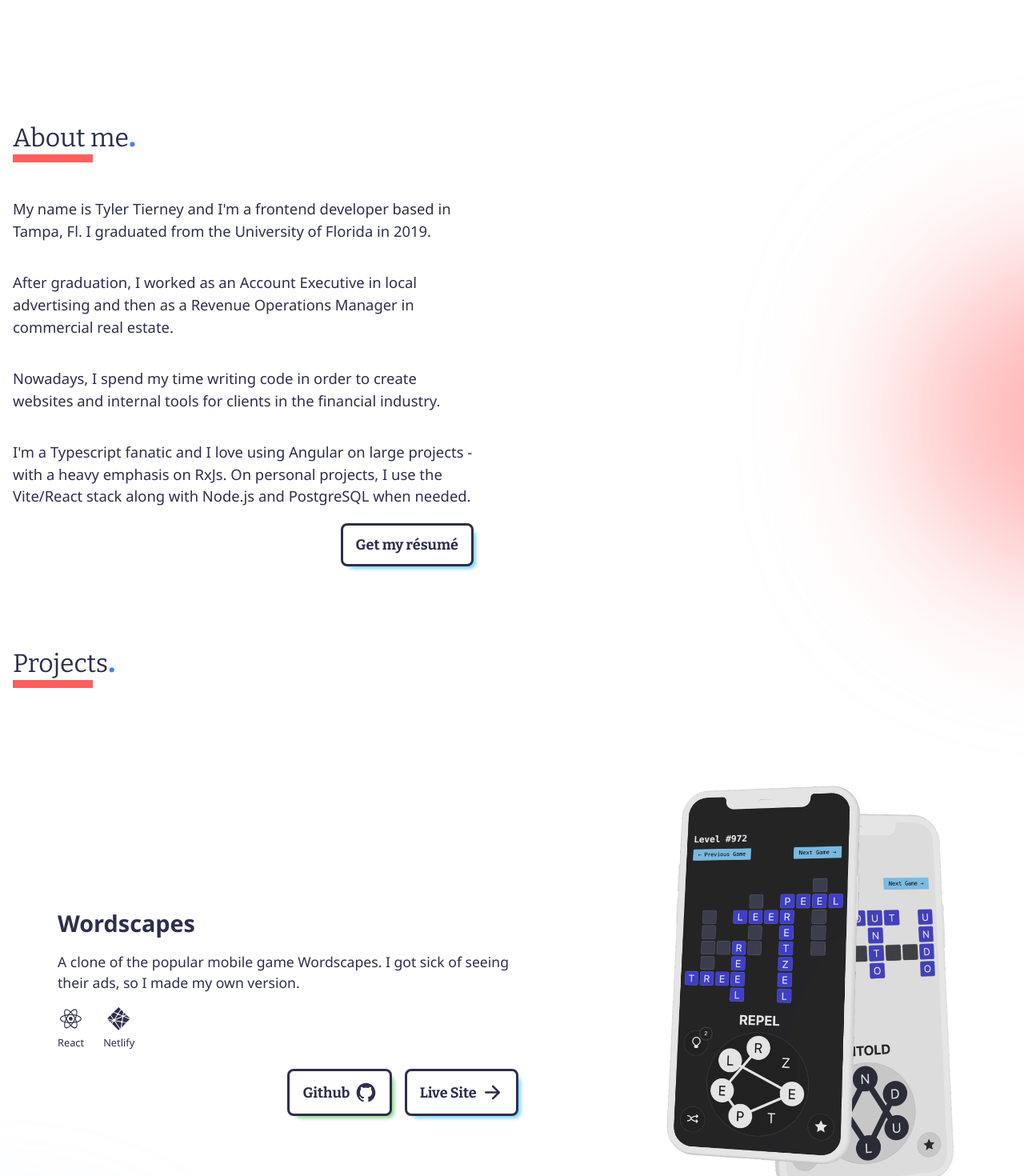
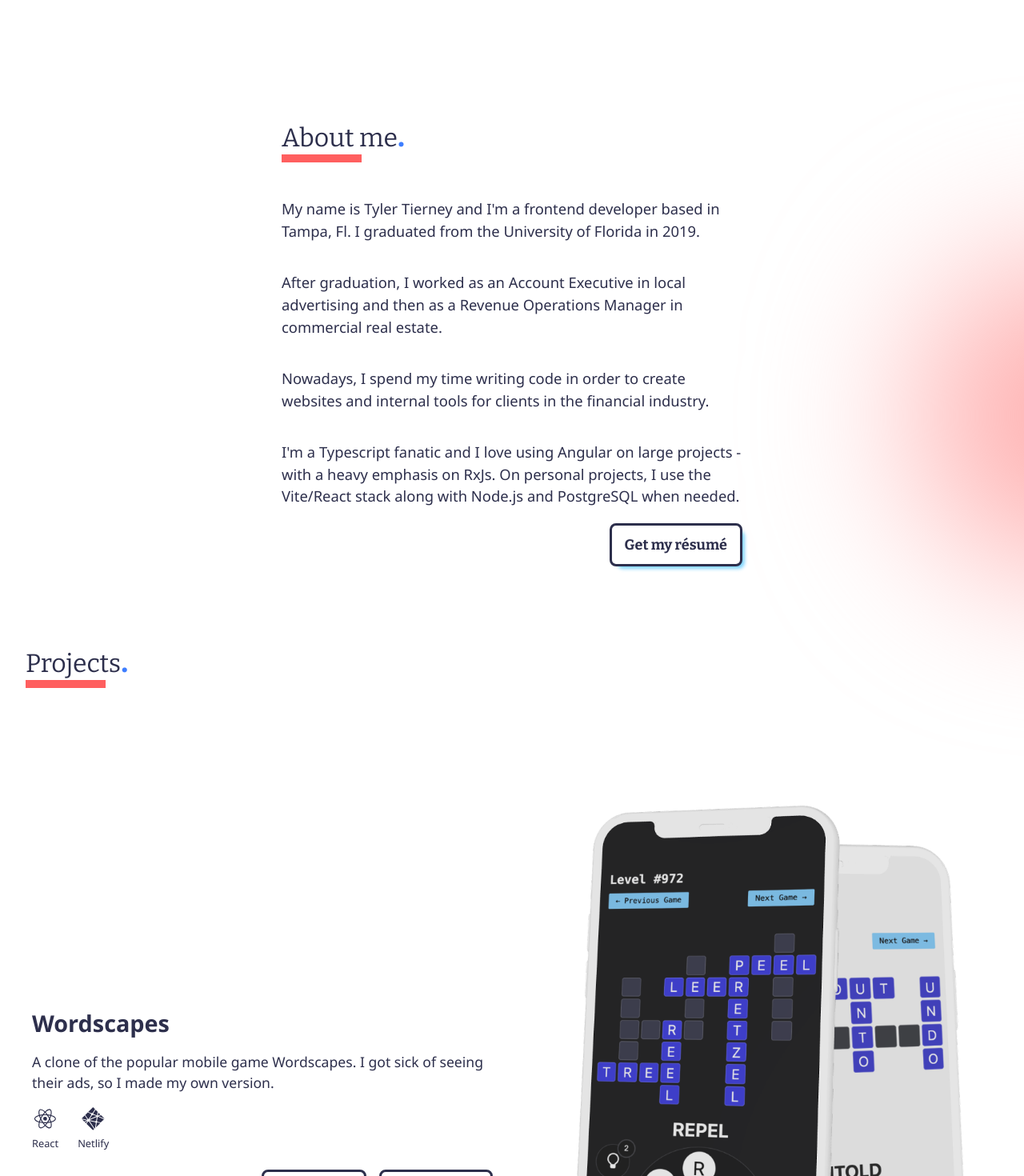
Before and after one commit to tylertierney/portfolio, a React (Vite) app: page / in a window 1280 px wide. Shown: the part 680-2150 px from the top of the page at 80% size. Built offline with nearby package versions, Linux system fonts and the light colour scheme.

Commit message:
fix sizing/spacing on large screens

```diff
--- /dev/null
+++ b/src/components/About/About.css
@@ -0,0 +1,9 @@
+section.about {
+  display: flex;
+}
+
+@media screen and (min-width: 768px) {
+  section.about {
+    justify-content: center;
+  }
+}
--- a/src/components/Projects/Project/Project.css
+++ b/src/components/Projects/Project/Project.css
@@ -31,7 +31,6 @@
       flex-wrap: wrap;
       gap: 1.5rem;
       margin-bottom: 1.5rem;
-
     }
 
     .buttons {
@@ -71,3 +70,11 @@
     }
   }
 }
+
+@media screen and (min-width: 1200px) {
+  .project {
+    .images {
+      max-width: 36rem;
+    }
+  }
+}
--- a/src/components/Projects/Projects.css
+++ b/src/components/Projects/Projects.css
@@ -5,7 +5,6 @@
 }
 
 @media screen and (min-width: 768px) {
-
   .project:nth-of-type(2n) {
     flex-direction: row-reverse;
   }
--- a/src/index.css
+++ b/src/index.css
@@ -1,6 +1,6 @@
 * {
   box-sizing: border-box;
-  font-family: "Bitter";
+  font-family: 'Bitter';
 }
 
 body {
@@ -32,9 +32,7 @@ body.dark-theme {
   max-width: inherit;
   overflow-y: auto;
   position: relative;
-
 }
-
 
 header,
 section {
@@ -91,7 +89,7 @@ h1 {
 
 .sectionHeading::after {
   display: block;
-  content: "";
+  content: '';
   width: 100px;
   height: 10px;
   background-color: var(--accent);
@@ -168,3 +166,14 @@ section:last-of-type {
 .body-paragraph {
   font-family: 'Segoe UI', Tahoma, Geneva, Verdana, sans-serif;
 }
+
+@media only screen and (min-width: 768px) {
+  section#about,
+  section#projects {
+    padding-left: 2rem;
+    padding-right: 2rem;
+  }
+  /* .sectionHeading {
+    padding-left: 2rem;
+  } */
+}
```
Also changed, not shown: src/components/About/About.tsx (+6 -5 lines).
